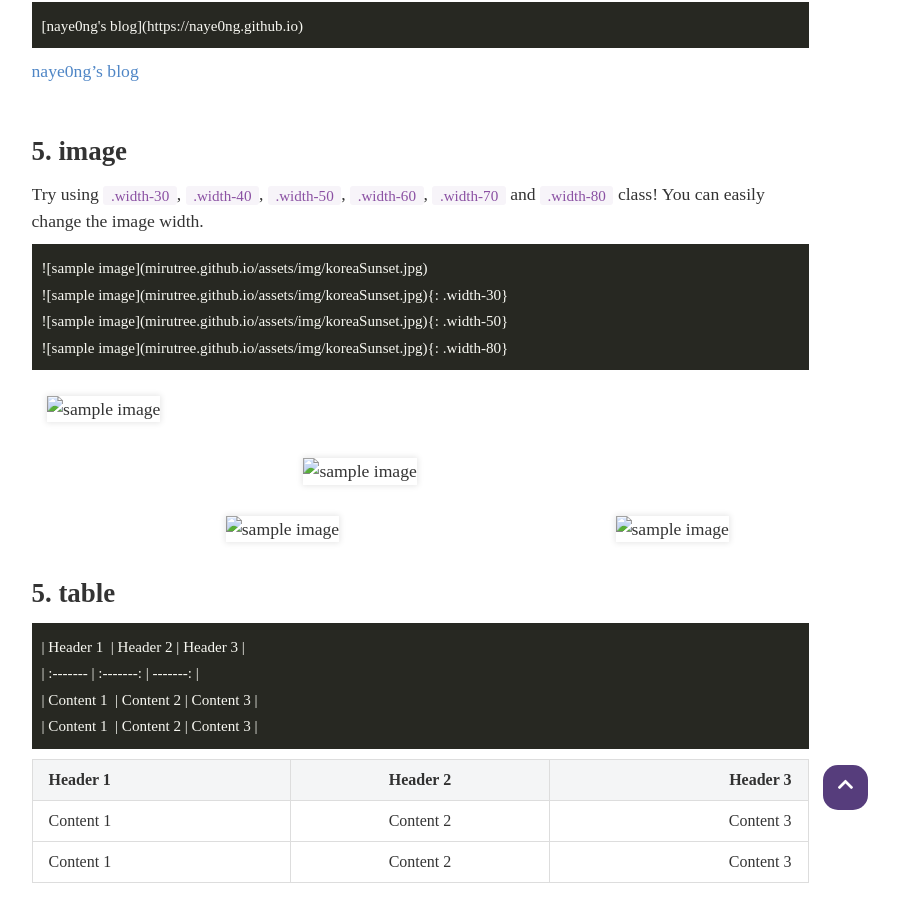
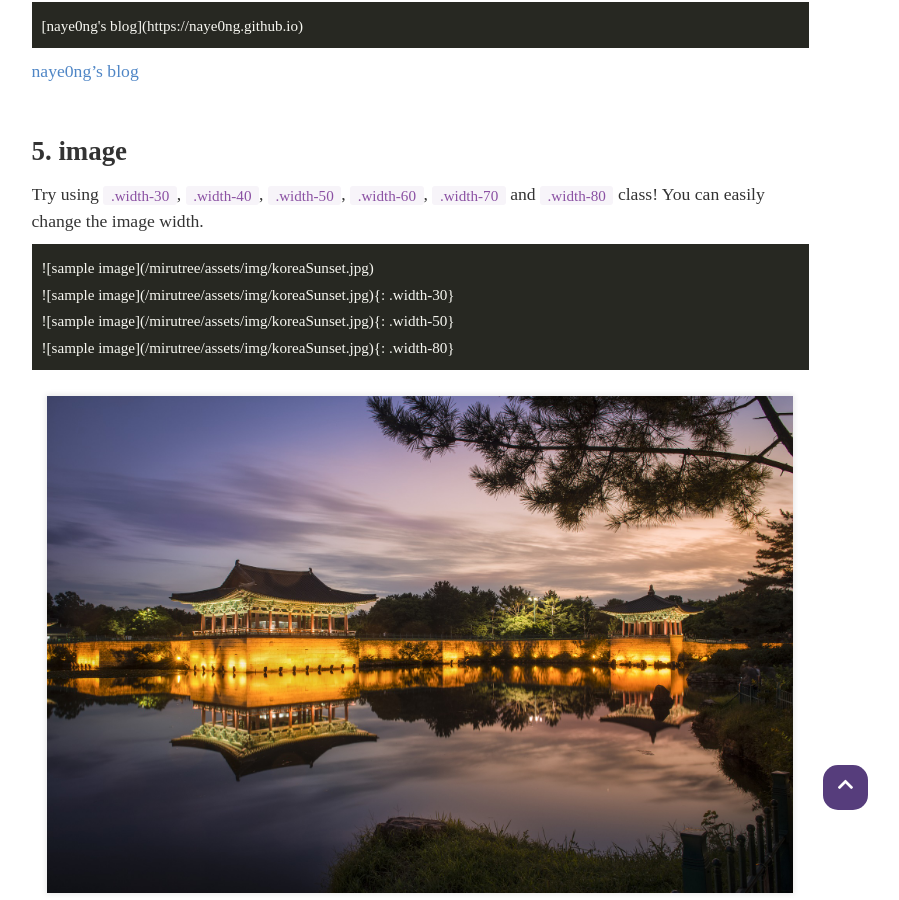
Before and after one commit to mirutree/mirutree.github.io, a Jekyll site: the page built from _posts/2019-06-08-markdown-and-html.md, in a window 1280 px wide and 900 px high, scrolled down 1942 px. Shown: the whole window, without its empty margins (220-1119 px from the left). Built offline with Jekyll 4.4.1, drawn with Linux system fonts in a browser that asks for light colours; nearby versions of some CDN libraries; some web fonts are replaced.

Commit message:
Update _config.yml

```diff
--- a/_config.yml
+++ b/_config.yml
@@ -1,5 +1,5 @@
 # Site Settings
-baseurl: "mirutree.github.io"
+baseurl: "/mirutree"
 url : "https://mirutree.github.io"
 
 # Blog Settings
```
